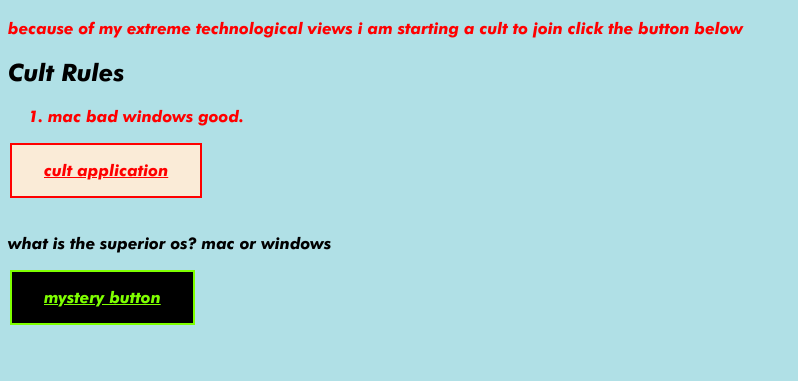
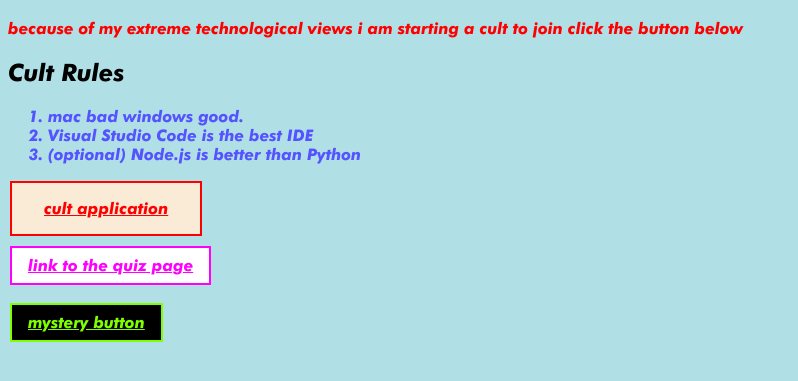
Before and after one commit to odiinthefirst/school-website-work, a plain HTML site: page index.html in a window 1280 px wide. Shown: the part 63-444 px from the top of the page, without its empty margins (0-798 px from the left). Drawn offline with Linux system fonts and the light colour scheme.

Commit message:
quiz page

```diff
--- a/index.html
+++ b/index.html
@@ -12,19 +12,17 @@
     <h2>Cult Rules</h2>
     <ol>
         <li>mac bad windows good.</li>
-
+        <li>Visual Studio Code is the best IDE</li>
+        <li>(optional) Node.js is better than Python</li>
     </ol>
     <br>
     <a href="https://youtu.be/dQw4w9WgXcQ">cult application</a>
     <br>
     <br>
     <br>
-    <p>
-        what is the superior os?
-        <span class="correct">mac</span>
-        <span>or</span>
-        <span>windows</span>
-    </p>
+    <a class="quizpage" href="/quiz.html">link to the quiz page</a>
+    <br>
+    <br>
     <br>
     <a class="github" href="https://github.com/odiinthefirst">mystery button</a>
 </body>
--- /dev/null
+++ b/quiz.css
@@ -0,0 +1,43 @@
+body {
+color: white;
+background: red;
+font-family:Helvetica;
+max-width: 500px;
+margin-right: auto;
+margin-left: auto;
+text-align: center;
+padding-bottom: 50px;
+}
+
+p {
+display: none;
+font-weight: bold;
+font-size: 24px;
+}
+
+p:nth-of-type(1) {
+display: block;
+}
+
+p span {
+display:block;
+text-align:center;
+padding:10px;
+margin:10px;
+border:1px white solid;
+}
+
+p span:hover {
+cursor: pointer;
+background: rgba(205,100,100,0.5);
+}
+
+em {
+position: fixed;
+bottom: 0px;
+left: 0px;
+font-size: 30px;
+padding: 10px 0px 20px 0px;
+width: 100%;
+background: red;
+}
--- a/styles.css
+++ b/styles.css
@@ -25,10 +25,17 @@ body {
     background-color: antiquewhite;
   }
   ol {
-    color:red
+    color:rgb(85, 82, 255);
   }
   .github {
     color:chartreuse;
     background-color: black;
-        border: 2px solid chartreuse;
+    border: 2px solid chartreuse;
+    padding: 8px 16px;
   }
+  .quizpage {
+    color:#ff00ff;
+    background-color: white;
+    border: 2px solid #ff00ff;
+    padding: 8px 16px;
+  }
```
Also changed, not shown: quiz.html (added, +13 -0 lines).
